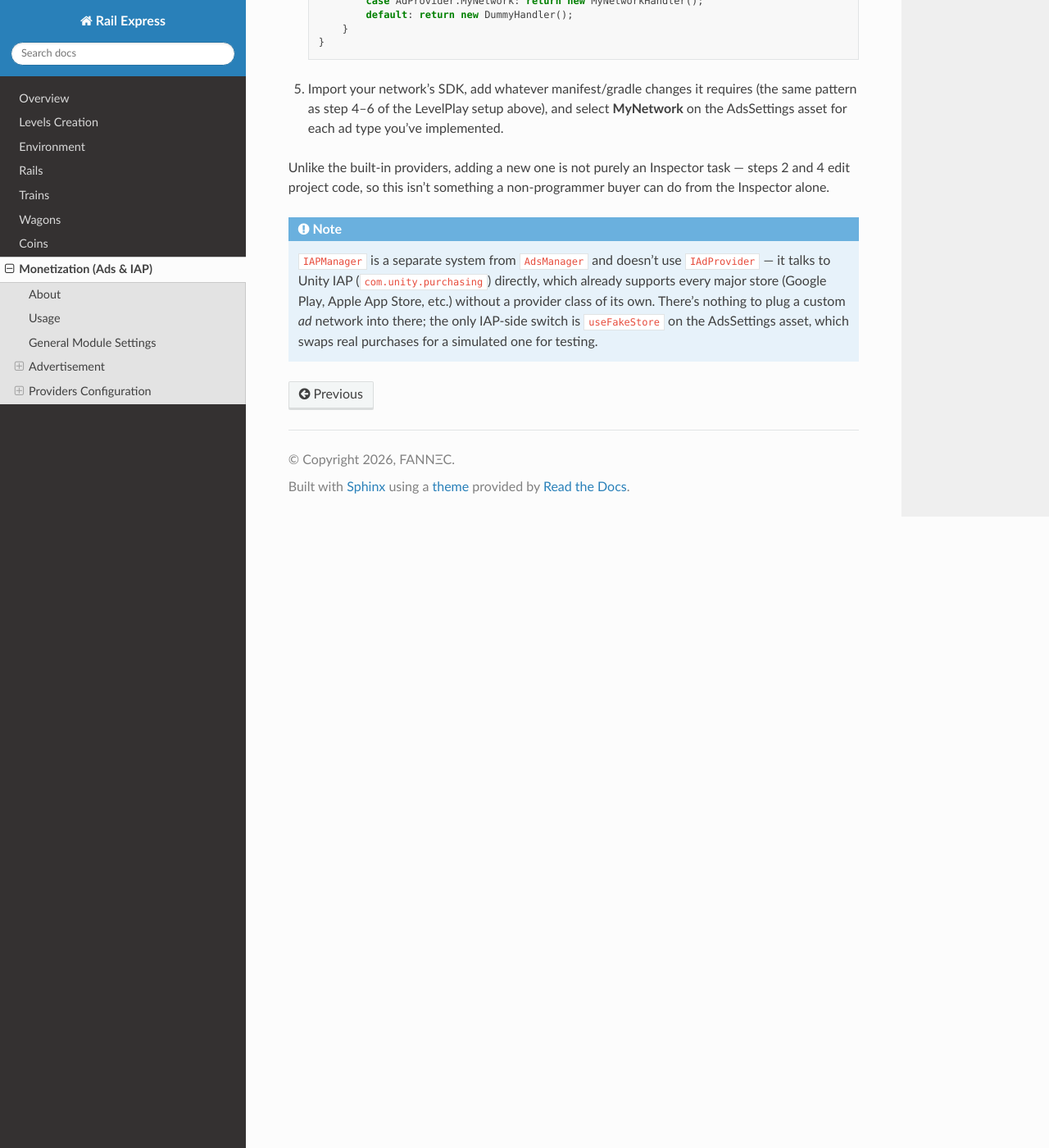
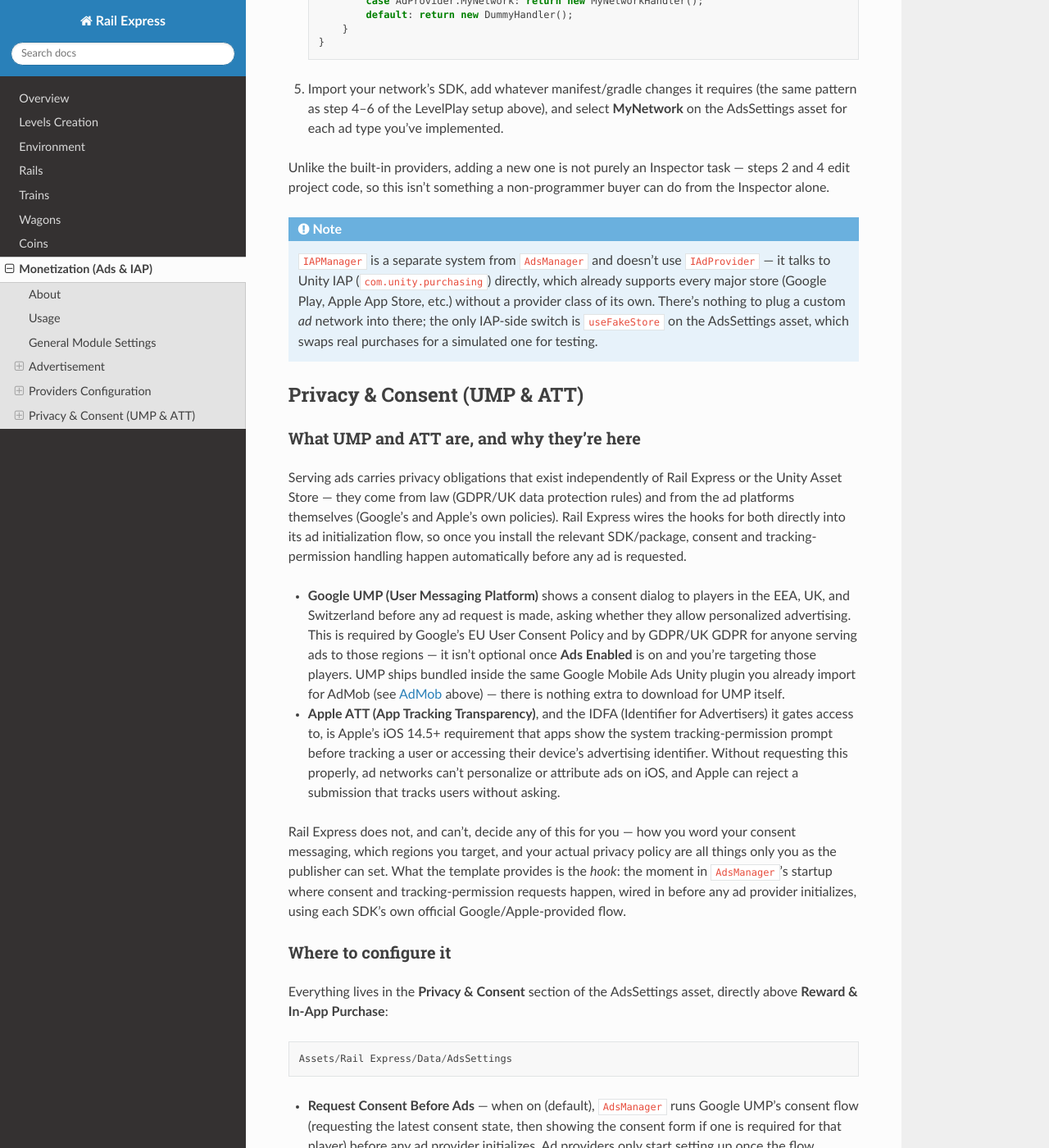
Before and after one commit to DjamelEddineX/Rail_Express_Docs, a Sphinx documentation site: the page built from docs/source/monetization.md, in a window 1280 px wide and 1400 px high, scrolled down 4286 px. Shown: the whole window at 82% size. Built offline with Sphinx 7.4.7 and the Read the Docs theme 3.1.0, drawn with Linux system fonts in a browser that asks for light colours; some of the changed text lies outside the part shown.

Commit message:
Update monetization.md

````diff
--- a/docs/source/monetization.md
+++ b/docs/source/monetization.md
@@ -211,3 +211,92 @@ Play, Apple App Store, etc.) without a provider class of its own. There's nothin
 *ad* network into there; the only IAP-side switch is `useFakeStore` on the AdsSettings asset, which
 swaps real purchases for a simulated one for testing.
 ```
+
+## Privacy & Consent (UMP & ATT)
+
+### What UMP and ATT are, and why they're here
+
+Serving ads carries privacy obligations that exist independently of Rail Express or the Unity
+Asset Store — they come from law (GDPR/UK data protection rules) and from the ad platforms
+themselves (Google's and Apple's own policies). Rail Express wires the hooks for both directly
+into its ad initialization flow, so once you install the relevant SDK/package, consent and
+tracking-permission handling happen automatically before any ad is requested.
+
+- **Google UMP (User Messaging Platform)** shows a consent dialog to players in the EEA, UK, and
+  Switzerland before any ad request is made, asking whether they allow personalized advertising.
+  This is required by Google's EU User Consent Policy and by GDPR/UK GDPR for anyone serving ads
+  to those regions — it isn't optional once **Ads Enabled** is on and you're targeting those
+  players. UMP ships bundled inside the same Google Mobile Ads Unity plugin you already import for
+  AdMob (see {ref}`AdMob <monetization:admob>` above) — there is nothing extra to download for UMP
+  itself.
+- **Apple ATT (App Tracking Transparency)**, and the IDFA (Identifier for Advertisers) it gates
+  access to, is Apple's iOS 14.5+ requirement that apps show the system tracking-permission prompt
+  before tracking a user or accessing their device's advertising identifier. Without requesting
+  this properly, ad networks can't personalize or attribute ads on iOS, and Apple can reject a
+  submission that tracks users without asking.
+
+Rail Express does not, and can't, decide any of this for you — how you word your consent
+messaging, which regions you target, and your actual privacy policy are all things only you as the
+publisher can set. What the template provides is the *hook*: the moment in `AdsManager`'s startup
+where consent and tracking-permission requests happen, wired in before any ad provider
+initializes, using each SDK's own official Google/Apple-provided flow.
+
+### Where to configure it
+
+Everything lives in the **Privacy & Consent** section of the AdsSettings asset, directly above
+**Reward & In-App Purchase**:
+
+```
+Assets/Rail Express/Data/AdsSettings
+```
+
+- **Request Consent Before Ads** — when on (default), `AdsManager` runs Google UMP's consent flow
+  (requesting the latest consent state, then showing the consent form if one is required for that
+  player) before any ad provider initializes. Ad providers only start setting up once the flow
+  completes. If the AdMob SDK/UMP isn't imported, this toggle has no effect and providers
+  initialize immediately, exactly as before.
+- **Request App Tracking Authorization** — when on (default), the game requests iOS App Tracking
+  Transparency authorization at startup. This only does anything on iOS, and only once the
+  Advertising Support package (below) is installed — otherwise it's a no-op everywhere else.
+
+Just like the AdMob and LevelPlay foldouts further down the asset, this section shows a live
+detected/not-detected status for each dependency:
+
+- **Google UMP** — turns green once the AdMob SDK is imported (UMP is part of that same plugin).
+- **iOS Advertising Support** — turns green once the Advertising Support package described below
+  is installed.
+
+Both statuses update automatically — you never need to type a scripting define by hand.
+
+```{note}
+UMP is specific to Google/AdMob. If you're using AppLovin (MAX) or LevelPlay (ironSource) instead
+of, or alongside, AdMob, those mediation platforms ship their own separate consent-management
+flows (AppLovin's Terms and Privacy Policy flow, ironSource's own consent APIs) that are outside
+what this toggle controls. Check that network's own documentation if AdMob isn't your provider.
+```
+
+### Enabling iOS ATT support
+
+The App Tracking Transparency APIs aren't part of the core Unity engine — they come from Unity's
+official **Advertising Support** package, which also handles linking Apple's
+`AppTrackingTransparency` framework into the Xcode build for you.
+
+1. Open **Window > Package Manager**.
+2. Set the source dropdown at the top-left to **Unity Registry** (or use the **+** button and
+   **Add package by name**).
+3. Search for **iOS 14 Advertising Support** (package ID `com.unity.ads.ios-support`) and click
+   **Install**.
+4. Back on the AdsSettings asset, open the **Privacy & Consent** section — **iOS Advertising
+   Support** now shows as detected, and the ATT request is active.
+5. Confirm **Request App Tracking Authorization** is checked.
+6. Open **Assets > Google Mobile Ads > Settings** and fill in **User Tracking Usage Description**
+   with the sentence Apple will show inside the system permission prompt, for example:
+
+   ```
+   This identifier will be used to deliver personalized ads to you.
+   ```
+
+   Apple requires this string to be present in your app's Info.plist and will reject a submission
+   that requests tracking without it, regardless of which package triggers the prompt.
+7. Build for iOS. The system tracking prompt now appears automatically at launch, before any ad
+   provider initializes.
````
